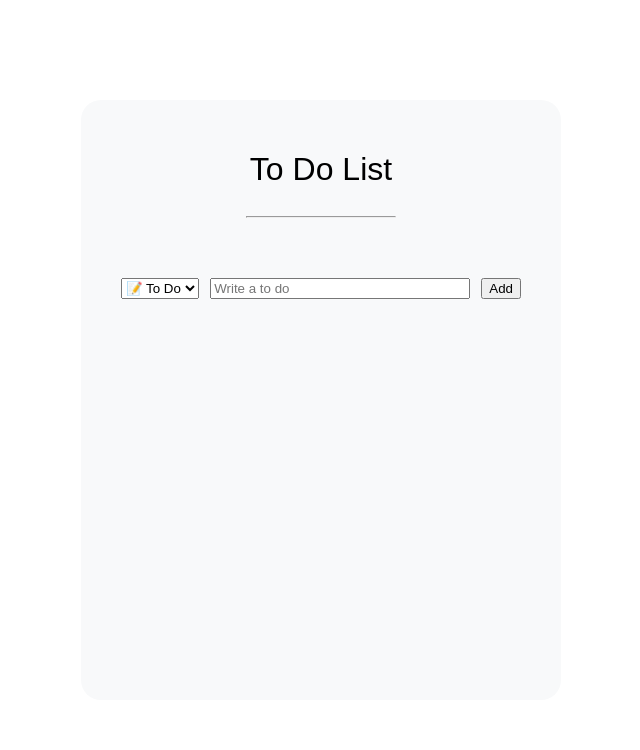
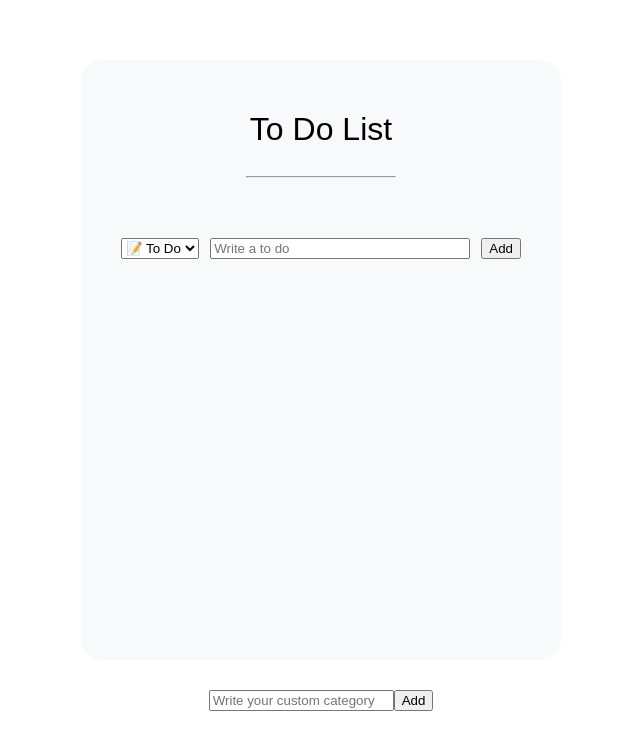
Before and after one commit to ckdgus1010/todo-list-react, a React (Vite) app: page / in a window 1280 px wide. Shown: the top 750 px of the page, without its empty margins (319-959 px from the left). Built offline with nearby package versions, Linux system fonts and the light colour scheme.

Commit message:
feat: 커스텀 카테고리 등록 기능 구현

```diff
--- a/src/atoms/atom-category.ts
+++ b/src/atoms/atom-category.ts
@@ -4,8 +4,30 @@ export const ToDoCategories = {
     TO_DO: "📝 To Do",
     DOING: "🔄 Doing",
     DONE: "✅ Done",
-}
+};
 
-export type ToDoCategories = typeof ToDoCategories[keyof typeof ToDoCategories];
+export type ToDoCategories =
+    (typeof ToDoCategories)[keyof typeof ToDoCategories];
 
 export const categoryAtom = atom<ToDoCategories>(ToDoCategories.TO_DO);
+
+// ---
+
+type CustomCategories = Record<string, string>;
+
+export const initialCustomCategories: CustomCategories = (() => {
+    const rawData = localStorage.getItem("custom_categories");
+    return rawData ? (JSON.parse(rawData) as CustomCategories) : {};
+})();
+
+export const customCategoriesAtom = atom<CustomCategories>(
+    initialCustomCategories
+);
+
+export const allCategoriesAtom = atom((get) => {
+    const custom = get(customCategoriesAtom);
+    return {
+        ...ToDoCategories,
+        ...custom,
+    };
+});
--- /dev/null
+++ b/src/components/CustomCategoryForm.tsx
@@ -0,0 +1,51 @@
+import { useAtom } from "jotai";
+import { useForm } from "react-hook-form";
+import styled from "styled-components";
+import { customCategoriesAtom } from "../atoms/atom-category";
+import { useEffect } from "react";
+
+const Form = styled.form`
+    margin: 20px;
+    padding: 10px 20px;
+    display: flex;
+    justify-content: space-between;
+`;
+
+interface IFormData {
+    custom_category: string;
+}
+
+function CustomCategoryForm() {
+    const { register, handleSubmit, setValue } = useForm<IFormData>();
+    const [customCategories, setNewCustomCategory] =
+        useAtom(customCategoriesAtom);
+
+    useEffect(() => {
+        localStorage.setItem(
+            "custom_categories",
+            JSON.stringify(customCategories)
+        );
+    }, [customCategories]);
+
+    const onValid = (data: IFormData) => {
+        const cat = data.custom_category;
+        setNewCustomCategory((prev) => ({ ...prev, [cat]: cat }));
+
+        setValue("custom_category", "");
+    };
+
+    return (
+        <Form onSubmit={handleSubmit(onValid)}>
+            <input
+                type="text"
+                placeholder="Write your custom category"
+                {...register("custom_category", {
+                    required: "Please write a new category",
+                })}
+            />
+            <button type="submit">Add</button>
+        </Form>
+    );
+}
+
+export default CustomCategoryForm;
--- a/src/components/ToDo.tsx
+++ b/src/components/ToDo.tsx
@@ -1,12 +1,13 @@
 import { styled } from "styled-components";
 import { toDoAtom, type IToDoAtom } from "../atoms/atom-todo";
-import { useAtom } from "jotai";
-import { ToDoCategories } from "../atoms/atom-category";
+import { useAtom, useAtomValue } from "jotai";
+import { allCategoriesAtom } from "../atoms/atom-category";
 
 const ToDoLi = styled.li`
     margin-bottom: 10px;
     display: flex;
     justify-content: space-between;
+    align-items: center;
     span {
         color: #0d0d0d;
     }
@@ -21,10 +22,14 @@ const ToDoButton = styled.button`
     all: unset;
     cursor: pointer;
     color: #0d0d0d;
+    padding: 5px;
+    border: 1px solid #ccc;
+    border-radius: 5px;
 `;
 
 function ToDo({ id, content, category }: IToDoAtom) {
     const [toDos, setToDos] = useAtom(toDoAtom);
+    const allCategories = useAtomValue(allCategoriesAtom);
 
     const onClick = (event: React.MouseEvent<HTMLButtonElement>) => {
         const {
@@ -51,7 +56,7 @@ function ToDo({ id, content, category }: IToDoAtom) {
         <ToDoLi id={id.toString()}>
             <span>{content}</span>
             <ToDoButtons>
-                {Object.values(ToDoCategories).map((cat) => {
+                {Object.values(allCategories).map((cat) => {
                     return (
                         category !== cat && (
                             <ToDoButton key={cat} name={cat} onClick={onClick}>
--- a/src/components/ToDoForm.tsx
+++ b/src/components/ToDoForm.tsx
@@ -1,8 +1,8 @@
 import { styled } from "styled-components";
 import { useForm } from "react-hook-form";
-import { useAtom } from "jotai";
+import { useAtom, useAtomValue } from "jotai";
 import { toDoAtom } from "../atoms/atom-todo";
-import { categoryAtom, ToDoCategories } from "../atoms/atom-category";
+import { allCategoriesAtom, categoryAtom, ToDoCategories } from "../atoms/atom-category";
 import { useEffect } from "react";
 
 const Form = styled.form`
@@ -23,6 +23,10 @@ interface IFormData {
 function ToDoForm() {
     const [toDos, setToDos] = useAtom(toDoAtom);
     const [category, setCategory] = useAtom(categoryAtom);
+    const allCategories = useAtomValue(allCategoriesAtom);
+    console.log(allCategories);
+
+    // TODO: 카테고리 불러오기
 
     useEffect(() => {
         localStorage.setItem("toDos", JSON.stringify(toDos));
@@ -59,9 +63,14 @@ function ToDoForm() {
                     onChange: onChange,
                 })}
             >
-                <option value={ToDoCategories.TO_DO}>{ToDoCategories.TO_DO}</option>
+                {Object.values(allCategories).map(cat => {
+                    return (
+                        <option key={cat} value={cat}>{cat}</option>
+                    )
+                })}
+                {/* <option value={ToDoCategories.TO_DO}>{ToDoCategories.TO_DO}</option>
                 <option value={ToDoCategories.DOING}>{ToDoCategories.DOING}</option>
-                <option value={ToDoCategories.DONE}>{ToDoCategories.DONE}</option>
+                <option value={ToDoCategories.DONE}>{ToDoCategories.DONE}</option> */}
             </select>
             <input
                 type="text"
--- a/src/components/ToDoList.tsx
+++ b/src/components/ToDoList.tsx
@@ -3,11 +3,13 @@ import styled from "styled-components";
 import { toDoSelector } from "../atoms/atom-todo";
 import ToDoForm from "./ToDoForm";
 import ToDo from "./ToDo";
+import CustomCategoryForm from "./CustomCategoryForm";
 
 const Container = styled.div`
     margin: auto 10px;
     height: 100vh;
     display: flex;
+    flex-direction: column;
     justify-content: center;
     align-items: center;
 `;
@@ -60,6 +62,7 @@ function ToDoList() {
                     ))}
                 </List>
             </ToDoListBox>
+            <CustomCategoryForm />
         </Container>
     );
 }
```
